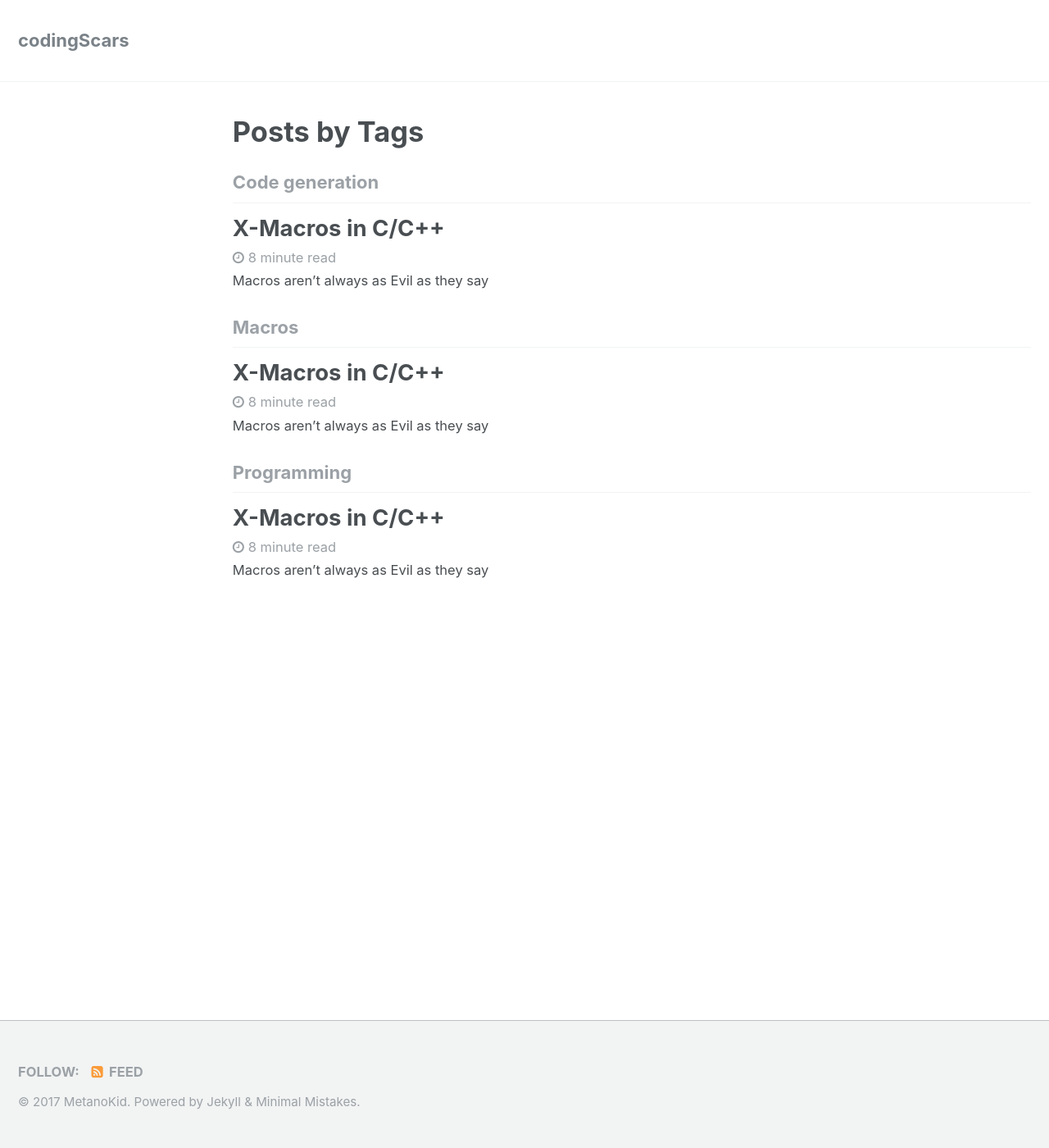
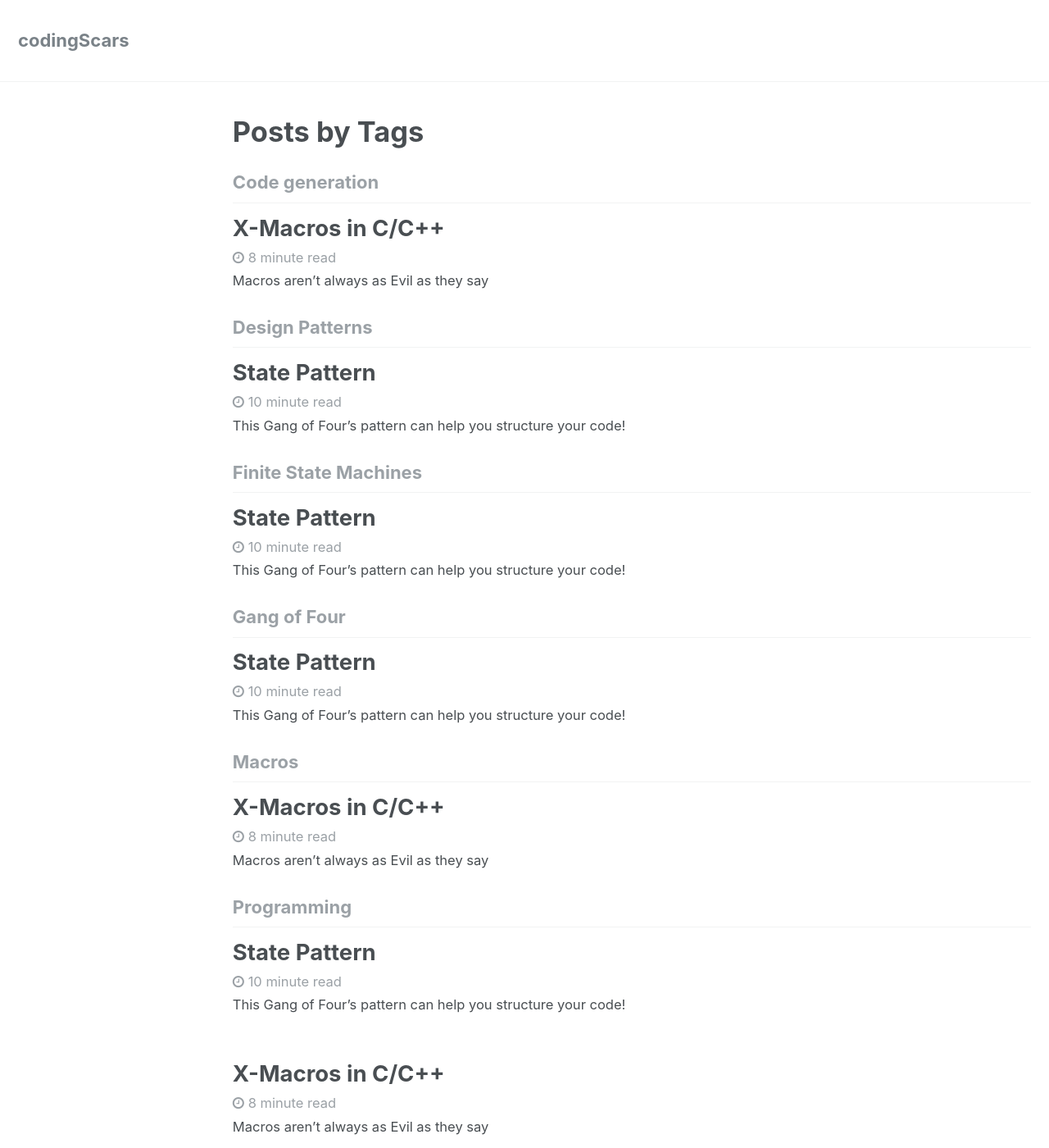
Before and after one commit to MetanoKid/coding-scars, a Jekyll site: the page built from _pages/tags.md, in a window 1280 px wide and 1400 px high. Shown: the whole window at 82% size. Built offline with Jekyll 4.4.1, drawn with Linux system fonts in a browser that asks for light colours.

Commit message:
Publishes State Pattern post

```diff
--- a/_drafts/finite-state-machines.md
+++ b/_posts/2017-06-02-state-pattern.md
@@ -1,6 +1,7 @@
 ---
 layout: single
 title: State Pattern
+excerpt: This Gang of Four's pattern can help you structure your code!
 author: Meta
 category: Computer Science
 tags:
```
